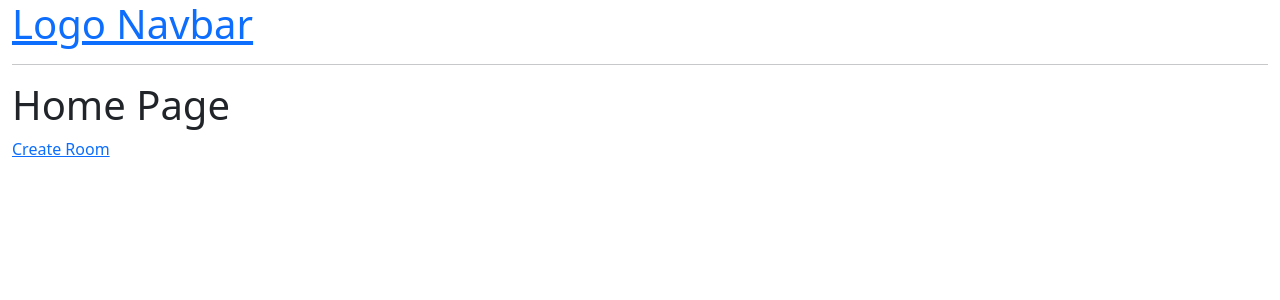
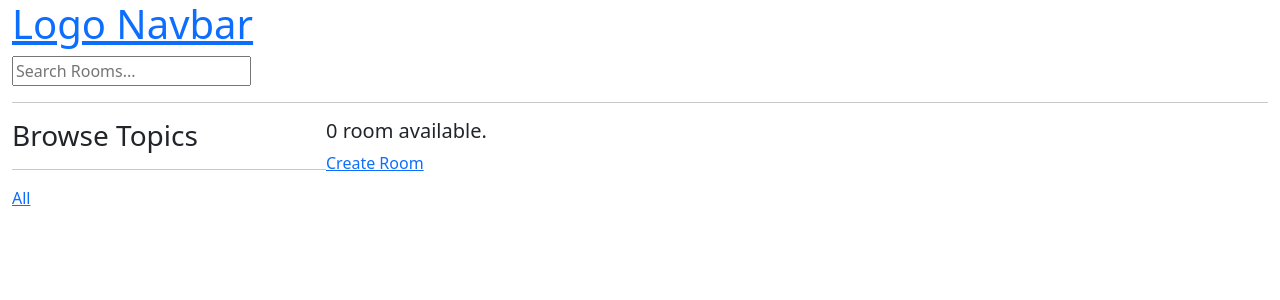
Before and after one commit to rabindra-dahal/studybud, a Django app: page / in a window 1280 px wide. Shown: the top 300 px of the page. Run offline with Django 5.2, Linux system fonts and the light colour scheme; data that the repository does not hold is empty.

Commit message:
added search functionalities

```diff
--- a/base/templates/base/home.html
+++ b/base/templates/base/home.html
@@ -1,10 +1,32 @@
 {% extends 'main.html' %}
 
 {% block content %}
-    <h1>Home Page</h1>
+    <style>
+        .home-container{
+            display: grid;
+            grid-template-columns: 1fr 3fr;
+        }
+    </style>
+    <div class='home-container'>
         <div>
+            <h3>Browse Topics </h3>
+            <hr />
+
+            <div>
+                <a href="{% url 'home'  %}">All</a>
+            </div>
+
+            {% for topic  in topics  %}
+                <div>
+                    <a href="{% url 'home'  %}?q={{topic.name}}">{{topic.name}}</a>
+                </div>
+            {% endfor %}
+
+        </div>
+        <div>
+            <h5>{{room_count}} room available.</h5>
             <a href="{% url 'create-room' %}">Create Room</a>
-
+            <div>
                 {% for room in rooms %}
                     <div>
                         <a href="{% url 'update-room' room.id %}">Edit</a>
@@ -17,4 +39,9 @@
                 {% endfor %}
 
             </div>
+
+        </div>
+
+
+    </div>
 {% endblock content %}
--- a/base/views.py
+++ b/base/views.py
@@ -1,5 +1,6 @@
 from django.shortcuts import render, redirect
-from .models import Room
+from django.db.models import Q
+from .models import Room, Topic
 from .forms import RoomForm
 
 # Create your views here.
@@ -10,8 +11,15 @@ from .forms import RoomForm
 #     ]
 
 def home(request):
-    rooms = Room.objects.all()
-    context = {'rooms': rooms}
+    q = request.GET.get('q') if request.GET.get('q') != None else ''
+    rooms = Room.objects.filter(
+        Q(topic__name__icontains=q) |
+        Q(name__icontains=q) |
+        Q(description__icontains=q)
+        )
+    topics = Topic.objects.all()
+    room_count = rooms.count()
+    context = {'rooms': rooms, 'topics': topics, 'room_count' : room_count}
     return render(request, 'base/home.html', context)
 
 def rooms(request, pk):
--- a/templates/navbar.html
+++ b/templates/navbar.html
@@ -1,4 +1,8 @@
 <a href='/'>
     <h1>Logo Navbar </h1>
 </a>
+
+<form method='GET' action="{% url 'home' %}">
+    <input type='text' name='q' placeholder='Search Rooms...' />
+</form>
 <hr />
```
Lines whose indentation alone changed are shown as unchanged.
